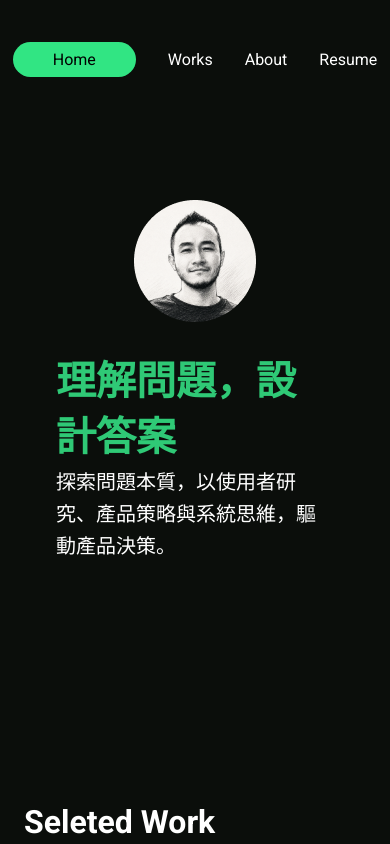
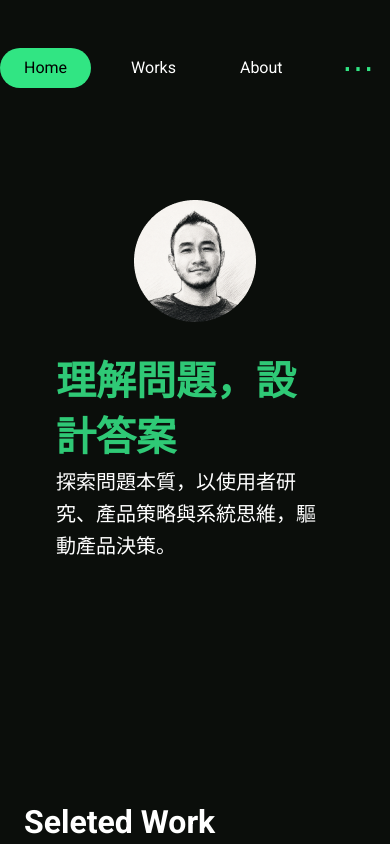
Before and after one commit to herbtea211/20260730-portfolio, a Next.js app: page / in a window 390 px wide. Shown: the top 844 px of the page. Built offline with nearby package versions, Linux system fonts and the light colour scheme.

Commit message:
feat: improve responsive navigation

```diff
--- a/src/components/shell/Navigation.tsx
+++ b/src/components/shell/Navigation.tsx
@@ -4,36 +4,125 @@ import Link from "next/link";
 import { navigation } from "@/data/navigation";
 import Container from "@/components/shell/Container";
 import { usePathname } from "next/navigation";
+import {
+  useEffect,
+  useLayoutEffect,
+  useRef,
+  useState,
+} from "react";
 
 export default function Navigation() {
   const pathname = usePathname();
+  const navRef = useRef<HTMLUListElement>(null);
+  const itemRefs = useRef<(HTMLLIElement | null)[]>([]);
+
+  const [hasOverflow, setHasOverflow] = useState(false);
+  const [isScrolled, setIsScrolled] = useState(false);
+  const [indicator, setIndicator] = useState({
+    left: 0,
+    width: 0,
+  });
+
+  const activeIndex = navigation.findIndex(
+    (item) =>
+      pathname === item.href ||
+      pathname.startsWith(`${item.href}/`)
+  );
+
+  useLayoutEffect(() => {
+    const activeItem = itemRefs.current[activeIndex];
+
+    if (!activeItem) return;
+
+    setIndicator({
+      left: activeItem.offsetLeft,
+      width: activeItem.offsetWidth,
+    });
+  }, [activeIndex]);
+
+  useEffect(() => {
+    const nav = navRef.current;
+
+    if (!nav) return;
+
+    const updateOverflow = () => {
+      setHasOverflow(nav.scrollWidth > nav.clientWidth);
+      setIsScrolled(nav.scrollLeft > 0);
+    };
+
+    const handleScroll = () => {
+      setIsScrolled(nav.scrollLeft > 0);
+    };
+
+    updateOverflow();
+
+    nav.addEventListener("scroll", handleScroll);
+    window.addEventListener("resize", updateOverflow);
+
+    return () => {
+      nav.removeEventListener("scroll", handleScroll);
+      window.removeEventListener("resize", updateOverflow);
+    };
+  }, []);
 
   return (
     <nav className="absolute inset-x-0 top-0 z-10 py-12">
       <Container>
-        <ul className="flex justify-center gap-8">
-        {/* <ul className="flex justify-center gap-8 overflow-x-auto"> */}
-          {navigation.map((item) => {
-            const isActive =
-              pathname === item.href ||
-              pathname.startsWith(`${item.href}/`);
+        <div className="relative">
+          <ul
+            ref={navRef}
+            className="relative flex w-[calc(100%_-_48px)] justify-start gap-4 overflow-x-auto pl-0 md:w-auto md:justify-center md:gap-8 md:overflow-visible"
+          >
+            {activeIndex >= 0 && (
+              <span
+                className="pointer-events-none absolute top-0 bottom-0 z-0 rounded-full bg-primary transition-[left,width] duration-300 ease-in-out"
+                style={{
+                  left: indicator.left,
+                  width: indicator.width,
+                }}
+                aria-hidden="true"
+              />
+            )}
+
+            {navigation.map((item, index) => {
+              const isActive = index === activeIndex;
 
               return (
-              <li key={item.href}>
+                <li
+                  key={item.href}
+                  ref={(element) => {
+                    itemRefs.current[index] = element;
+                  }}
+                  className="relative z-10 shrink-0"
+                >
                   <Link
                     href={item.href}
+                    className="block rounded-full px-6 py-2 md:px-10"
+                  >
+                    <span
                       className={
                         isActive
-                      ? "rounded-full bg-primary px-10 py-2 text-black"
+                          ? "text-black"
                           : "text-textColor hover:text-textPrimary"
                       }
                     >
                       {item.label}
+                    </span>
                   </Link>
                 </li>
               );
             })}
           </ul>
+
+          {hasOverflow && !isScrolled && (
+            <span
+              className="text-sectionTitle pointer-events-none absolute right-0 top-1/2 -translate-y-1/2 bg-background px-4 py-2 text-primary md:hidden"
+              aria-hidden="true"
+            >
+              ⋯
+            </span>
+          )}
+        </div>
       </Container>
     </nav>
   );
```
Lines whose indentation alone changed are shown as unchanged.
